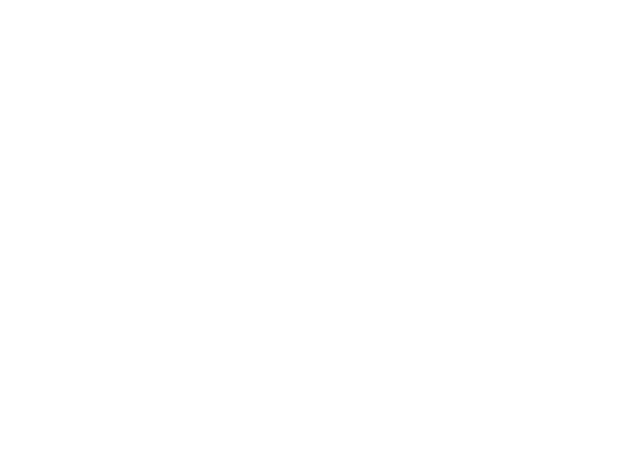
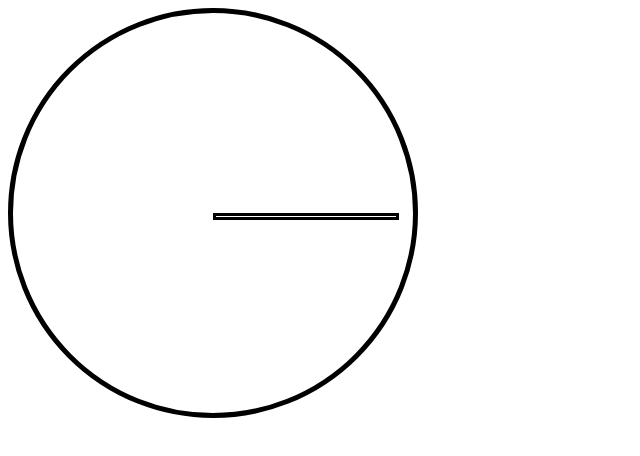
Before and after one commit to usman1100/javascript-practice, a plain HTML site: page analog clock/index.html in a window 1280 px wide. Shown: the whole page, without its empty margins (0-640 px from the left). Drawn offline with Linux system fonts and the light colour scheme.

Commit message:
Created some styles

```diff
--- a/analog clock/index.html
+++ b/analog clock/index.html
@@ -2,12 +2,13 @@
 <html lang="en">
 <head>
     <meta charset="UTF-8">
-    <meta name="viewport" content="width=device-width, initial-scale=1.0">
+    <link rel="stylesheet" href="styles.css">
     <title>Clonk</title>
 </head>
 <body>
     <div class="circle">
-
+        <div class="needle">.</div>
     </div>
 </body>
+<script src="app.js"></script>
 </html>
--- a/analog clock/styles.css
+++ b/analog clock/styles.css
@@ -0,0 +1,16 @@
+.circle{
+    width: 400px;
+    height: 400px;
+    border-radius: 50%;
+    border: 5px solid black;
+}
+
+.needle{
+    color: white;
+    width: 45%;
+    height: 0.5px;
+    border: 3px black solid;
+    position: relative;
+    top: 50%;
+    left: 50%;
+}
```
